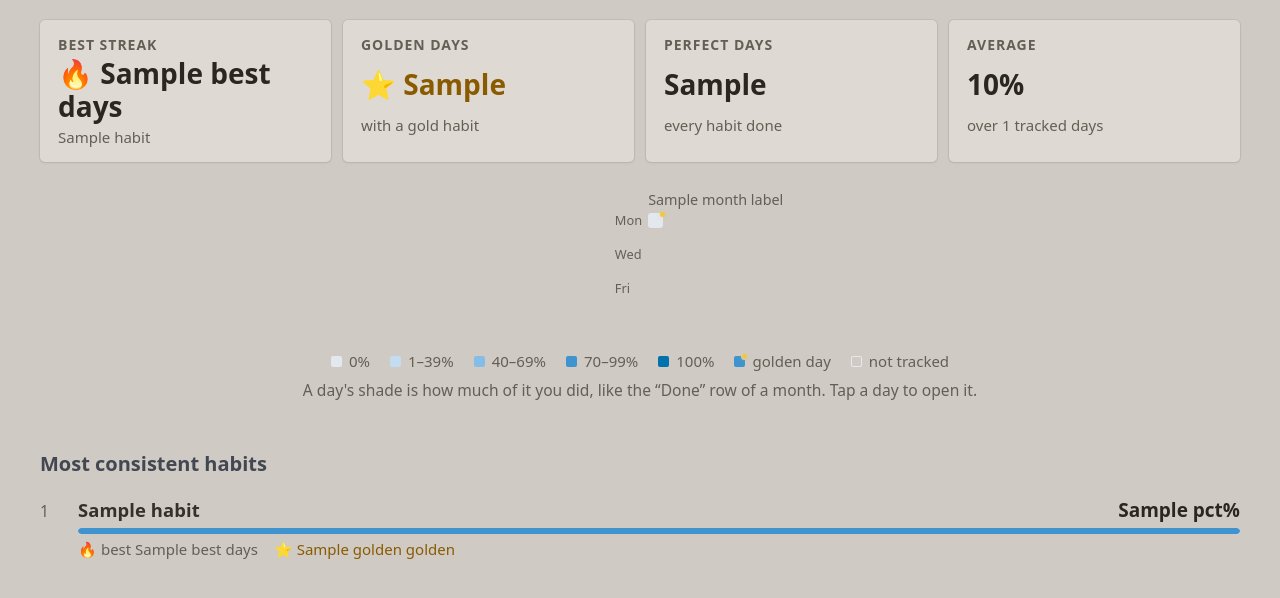
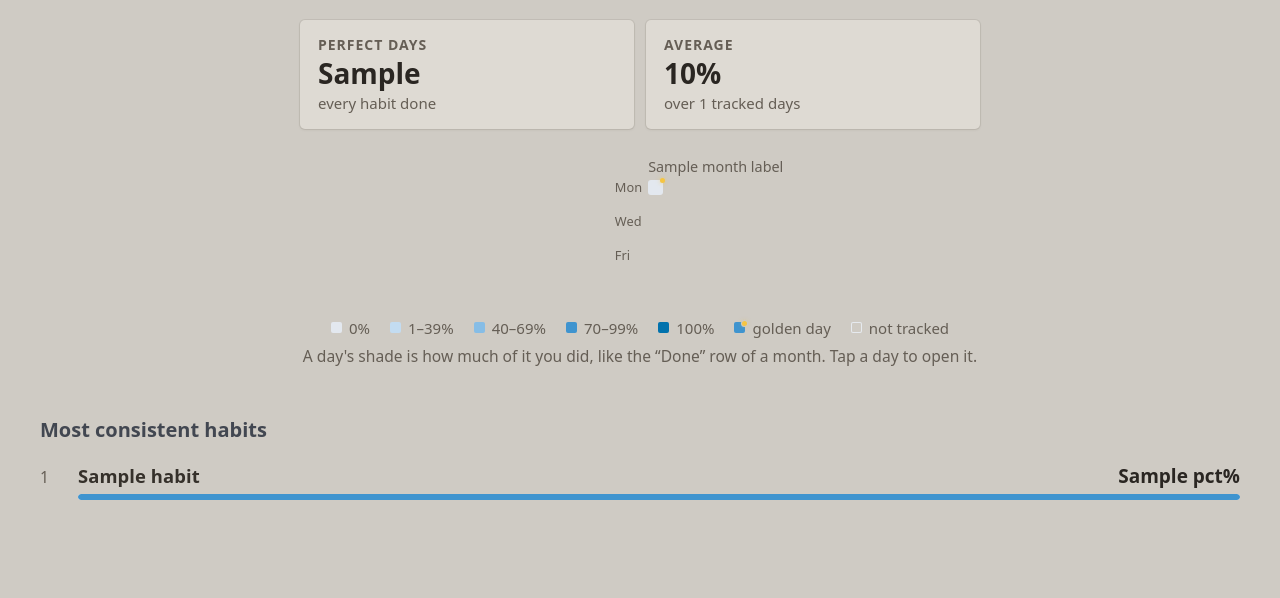
Before and after one commit to iraynovskyy/daily-planner, a Python web app: template app/templates/year.html in a window 1280 px wide. Shown: the part 145-743 px from the top of the page. Run offline with Jinja, Linux system fonts and the light colour scheme; the template is opened without the code that fills it: most values are stand-ins (such as "Sample title", 1, 10 or a date in 2020); some libraries are stand-ins or nearby versions.

Commit message:
Year page: calm facts instead of badges
The year page now shows how the process goes, not rewards: the Best streak and
Golden days cards and the per-habit "🔥 best N days · ⭐ N golden" lines are gone.
Two cards stay (perfect days, average), centred above the grid; golden days are
still the gold dots in the grid. README text and year screenshots updated.

Co-Authored-By: Claude Opus 5.5 <noreply@anthropic.com>

```diff
--- a/app/static/style.css
+++ b/app/static/style.css
@@ -535,7 +535,7 @@ body { transition: background-color .25s, color .25s; }
   color: var(--pico-muted-color); text-decoration: none; font-size: .85rem;
 }
 .year-cats a[aria-current="page"] { color: var(--pico-color); border-color: var(--pico-primary); }
-.year-tiles { display: grid; grid-template-columns: repeat(4, minmax(0, 1fr)); gap: .6rem; margin-bottom: 1.25rem; }
+.year-tiles { display: grid; grid-template-columns: repeat(2, minmax(0, 1fr)); gap: .6rem; margin: 0 auto 1.25rem; max-width: 34rem; }
 .year-tile {
   display: grid; gap: .1rem; padding: .7rem .9rem; border-radius: var(--pico-border-radius);
   background: var(--pico-card-background-color); box-shadow: var(--pico-card-box-shadow);
@@ -543,7 +543,6 @@ body { transition: background-color .25s, color .25s; }
 .year-tile .k { font-size: .7rem; font-weight: 600; letter-spacing: .07em; text-transform: uppercase; color: var(--pico-muted-color); }
 .year-tile .v { font-size: 1.4rem; font-weight: 700; line-height: 1.2; font-variant-numeric: tabular-nums; }
 .year-tile .s { font-size: .75rem; color: var(--pico-muted-color); overflow: hidden; text-overflow: ellipsis; white-space: nowrap; }
-.year-tile.gold .v { color: var(--gold-text); }
 
 .yc { display: block; width: 11px; height: 11px; border-radius: 2px; background: var(--yl0); position: relative; }
 .yc[data-l="1"] { background: var(--yl1); }
@@ -604,8 +603,6 @@ a.yc:hover, a.yc:focus-visible { outline: 1.5px solid var(--pico-color); outline
 .year-habits .bar i[data-l="1"] { background: var(--yl1); }
 .year-habits .bar i[data-l="2"] { background: var(--yl2); }
 .year-habits .bar i[data-l="4"] { background: var(--yl4); }
-.year-habits small { grid-column: 2 / -1; color: var(--pico-muted-color); font-size: .75rem; }
-.year-habits .g { color: var(--gold-text); margin-left: .6rem; }
 /* Top 3 until "Show all"; without JavaScript every habit shows. */
 .year-habits.collapsible:not(.expanded) li.more { display: none; }
 .year-habits-more { width: auto; margin: .9rem 0 0; padding: .3rem 1rem; font-size: .85rem; }
--- a/app/templates/year.html
+++ b/app/templates/year.html
@@ -53,16 +53,8 @@
 <p class="year-note focus-empty">No habits in Focus yet. Pick a few above and their year shows up here.</p>
 {% else %}
 {% if stats.tracked %}
+{# Quiet facts about the process, no badges: how often everything got done, and the average. #}
 <div class="year-tiles">
-  <div class="year-tile">
-    <span class="k">Best streak</span>
-    {% if stats.best and stats.best.best %}
-      <span class="v">🔥 {{ stats.best.best }} day{{ "s" if stats.best.best != 1 }}</span><span class="s">{{ stats.best.habit.name }}</span>
-    {% else %}<span class="v">—</span><span class="s">no full day yet</span>{% endif %}
-  </div>
-  <div class="year-tile gold">
-    <span class="k">Golden days</span><span class="v">⭐ {{ stats.golden_days }}</span><span class="s">with a gold habit</span>
-  </div>
   <div class="year-tile">
     <span class="k">Perfect days</span><span class="v">{{ stats.perfect_days }}</span><span class="s">every habit done</span>
   </div>
@@ -116,7 +108,6 @@
         {%- if not category %} <span class="cat">{{ category_names[h.habit.category_id] }}</span>{% endif %}</span>
       <b>{{ h.pct }}%</b>
       <span class="bar"><i data-l="{{ h.level }}" style="width: {{ h.pct }}%"></i></span>
-      <small>🔥 best {{ h.best }} day{{ "s" if h.best != 1 }}{% if h.golden %} <span class="g">⭐ {{ h.golden }} golden</span>{% endif %}</small>
     </li>
     {% endfor %}
   </ol>
```
Also changed, not shown: tests/test_routes.py (+3 -1 lines), README.md, 3 other files.
